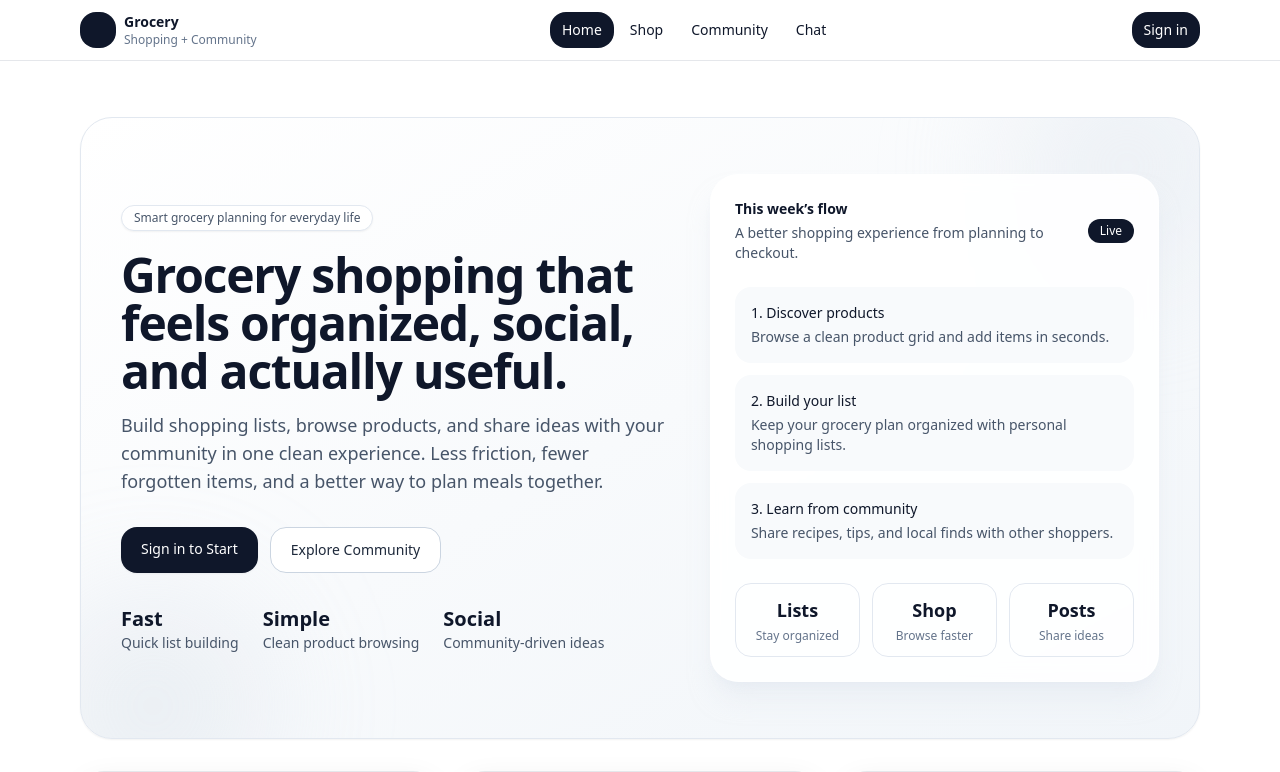
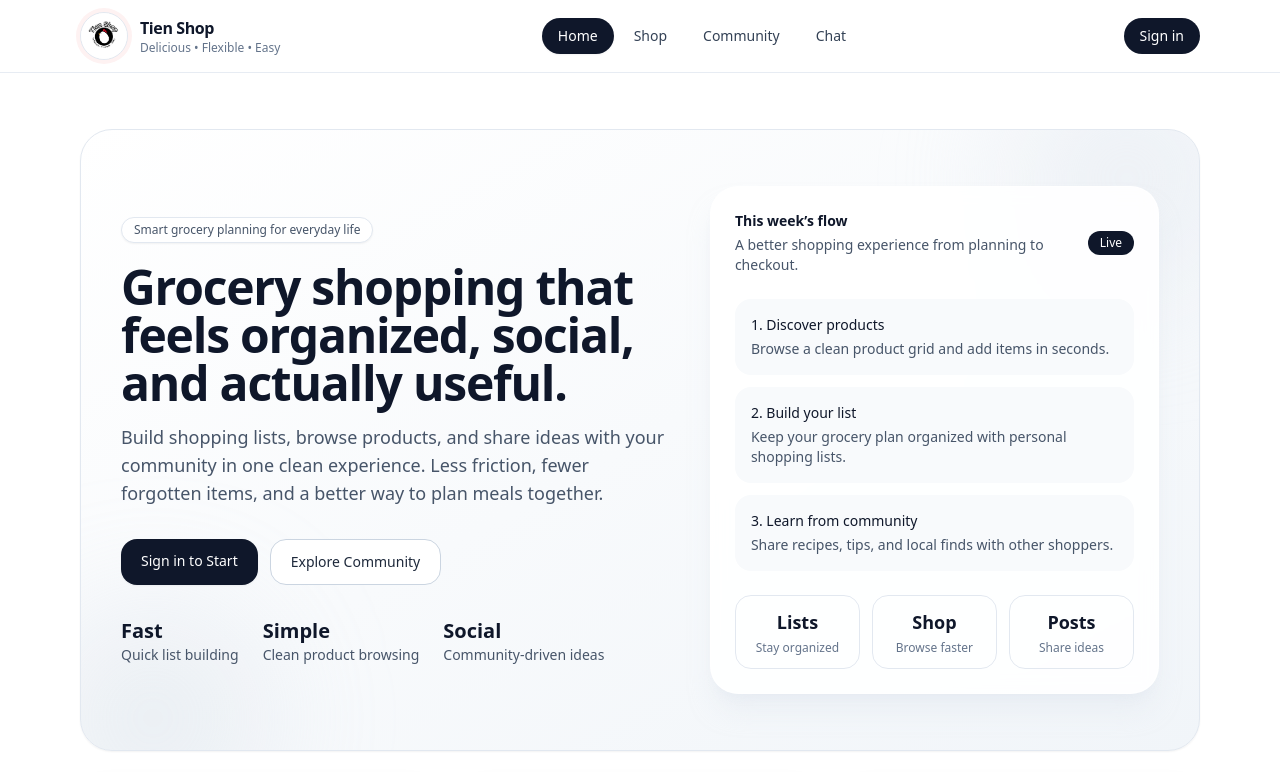
Before and after one commit to THOMAS-Tunn/TenShop, a React (Vite) app in the folder grocery-community-web/: page / in a window 1280 px wide. Shown: the top 772 px of the page. Built offline with nearby package versions, Linux system fonts and the light colour scheme; no server answers.

Commit message:
Updated logo

```diff
--- a/grocery-community-web/src/App.tsx
+++ b/grocery-community-web/src/App.tsx
@@ -1,7 +1,5 @@
-import { Admin } from "./pages/Admin";
-import { RequireAdmin } from "./components/RequireAdmin";
+import { useEffect, useMemo, useState } from "react";
 import { Route, Routes, Navigate, useLocation } from "react-router-dom";
-import { useEffect, useMemo, useState } from "react";
 import { getCurrentUser, type SessionUser } from "./lib/auth";
 import { Layout } from "./components/Layout";
 import { Home } from "./pages/Home";
@@ -12,6 +10,8 @@ import { Chat } from "./pages/Chat";
 import { ListDetail } from "./pages/ListDetail";
 import { Profile } from "./pages/Profile";
 import { OrderDetail } from "./pages/OrderDetail";
+import { Admin } from "./pages/Admin";
+import { RequireAdmin } from "./components/RequireAdmin";
 
 function RequireAuth({
   user,
@@ -28,6 +28,10 @@ function RequireAuth({
 export default function App() {
   const [user, setUser] = useState<SessionUser | null>(null);
   const [loading, setLoading] = useState(true);
+
+  useEffect(() => {
+    document.title = "Tien Shop";
+  }, []);
 
   useEffect(() => {
     let mounted = true;
@@ -86,7 +90,6 @@ export default function App() {
         />
         <Route path="/" element={<Home user={user} />} />
         <Route path="/auth" element={<Auth />} />
-
         <Route
           path="/shop"
           element={
@@ -95,7 +98,6 @@ export default function App() {
             </RequireAuth>
           }
         />
-
         <Route
           path="/community"
           element={
@@ -104,7 +106,6 @@ export default function App() {
             </RequireAuth>
           }
         />
-
         <Route
           path="/chat"
           element={
@@ -113,7 +114,6 @@ export default function App() {
             </RequireAuth>
           }
         />
-
         <Route
           path="/lists/:id"
           element={
@@ -122,7 +122,6 @@ export default function App() {
             </RequireAuth>
           }
         />
-
         <Route
           path="/orders/:id"
           element={
@@ -131,7 +130,6 @@ export default function App() {
             </RequireAuth>
           }
         />
-
         <Route
           path="/profile"
           element={
@@ -140,7 +138,6 @@ export default function App() {
             </RequireAuth>
           }
         />
-
         <Route path="*" element={<Navigate to="/" replace />} />
       </Routes>
     </>
--- a/grocery-community-web/src/components/Layout.tsx
+++ b/grocery-community-web/src/components/Layout.tsx
@@ -2,6 +2,7 @@ import { Link, NavLink, useNavigate } from "react-router-dom";
 import { signOut, type SessionUser } from "../lib/auth";
 import { useMemo } from "react";
 import clsx from "clsx";
+import siteLogo from "../assets/logo.png";
 
 export function Layout({ user, loading }: { user: SessionUser | null; loading: boolean }) {
   const navigate = useNavigate();
@@ -17,13 +18,20 @@ export function Layout({ user, loading }: { user: SessionUser | null; loading: b
   );
 
   return (
-    <header className="sticky top-0 z-50 border-b bg-white/85 backdrop-blur">
-      <div className="mx-auto flex max-w-6xl items-center justify-between px-4 py-3">
-        <Link to="/" className="flex items-center gap-2">
-          <div className="h-9 w-9 rounded-2xl bg-slate-900" />
+    <header className="sticky top-0 z-50 border-b border-slate-200/80 bg-white/88 backdrop-blur-xl">
+      <div className="mx-auto flex max-w-6xl items-center justify-between gap-3 px-4 py-3">
+        <Link to="/" className="flex items-center gap-3">
+          <div className="flex h-12 w-12 items-center justify-center overflow-hidden rounded-full border border-slate-200 bg-white shadow-sm ring-4 ring-red-50">
+            <img
+              src={siteLogo}
+              alt="Tien Shop logo"
+              className="h-full w-full rounded-full object-cover"
+            />
+          </div>
+
           <div className="leading-tight">
-            <div className="text-sm font-semibold">Grocery</div>
-            <div className="text-xs text-slate-500">Shopping + Community</div>
+            <div className="text-base font-semibold tracking-tight text-slate-900">Tien Shop</div>
+            <div className="text-xs text-slate-500">Delicious • Flexible • Easy</div>
           </div>
         </Link>
 
@@ -34,8 +42,10 @@ export function Layout({ user, loading }: { user: SessionUser | null; loading: b
               to={user || n.to === "/" ? n.to : "/auth"}
               className={({ isActive }) =>
                 clsx(
-                  "rounded-2xl px-3 py-2 text-sm transition",
-                  isActive ? "bg-slate-900 text-white" : "hover:bg-slate-100"
+                  "rounded-full px-4 py-2 text-sm font-medium transition",
+                  isActive
+                    ? "bg-slate-900 text-white shadow-sm"
+                    : "text-slate-700 hover:bg-slate-100"
                 )
               }
             >
@@ -46,13 +56,12 @@ export function Layout({ user, loading }: { user: SessionUser | null; loading: b
 
         <div className="flex items-center gap-2">
           {loading ? (
-            <div className="h-9 w-28 animate-pulse rounded-2xl bg-slate-100" />
+            <div className="h-10 w-28 animate-pulse rounded-full bg-slate-100" />
           ) : user ? (
             <>
               <button
                 onClick={() => navigate("/profile")}
-                className="rounded-2xl border px-3 py-2 text-sm hover:bg-slate-50"
-                title={user.email ?? "Profile"}
+                className="rounded-full border border-slate-300 px-4 py-2 text-sm font-medium text-slate-700 hover:bg-slate-50"
               >
                 Profile
               </button>
@@ -65,7 +74,7 @@ export function Layout({ user, loading }: { user: SessionUser | null; loading: b
                     alert(e?.message ?? "Sign out failed");
                   }
                 }}
-                className="rounded-2xl bg-slate-900 px-3 py-2 text-sm text-white hover:opacity-90"
+                className="rounded-full bg-slate-900 px-4 py-2 text-sm font-medium text-white hover:opacity-90"
               >
                 Sign out
               </button>
@@ -73,7 +82,7 @@ export function Layout({ user, loading }: { user: SessionUser | null; loading: b
           ) : (
             <Link
               to="/auth"
-              className="rounded-2xl bg-slate-900 px-3 py-2 text-sm text-white hover:opacity-90"
+              className="rounded-full bg-slate-900 px-4 py-2 text-sm font-medium text-white hover:opacity-90"
             >
               Sign in
             </Link>
--- a/grocery-community-web/src/pages/Home.tsx
+++ b/grocery-community-web/src/pages/Home.tsx
@@ -1,6 +1,7 @@
 import { Link } from "react-router-dom";
 import { Card } from "../components/Card";
 import type { SessionUser } from "../lib/auth";
+import siteLogo from "../assets/logo.png";
 
 export function Home({ user }: { user: SessionUser | null }) {
   return (
```
Also changed, not shown: grocery-community-web/src/public/favicon.png (added).
